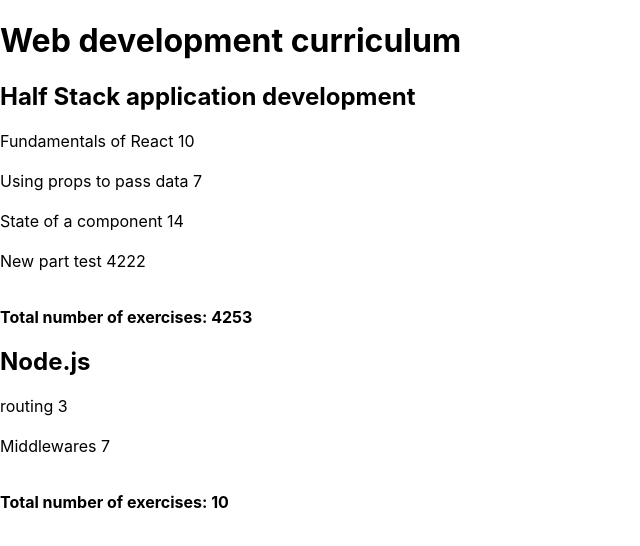
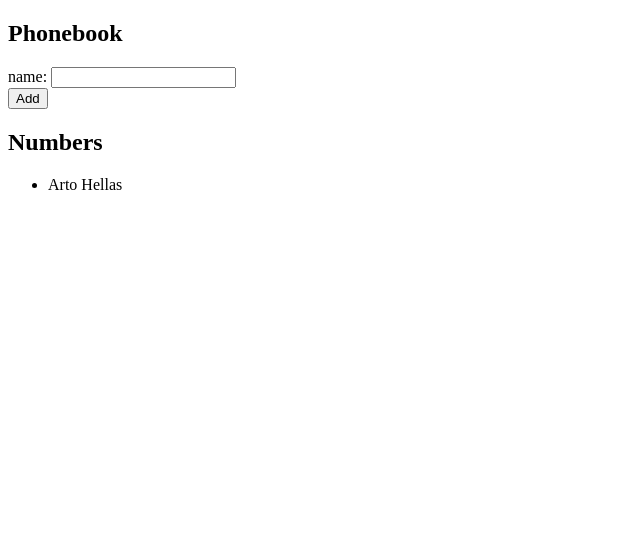
Before and after one commit to oliverhertzberg/Osa2, a React (Create React App) app: page / in a window 1280 px wide. Shown: the top 546 px of the page, without its empty margins (0-640 px from the left). Built offline with nearby package versions, Linux system fonts and the light colour scheme.

Commit message:
tehtävä2.6

```diff
--- a/src/App.js
+++ b/src/App.js
@@ -1,65 +1,44 @@
-import Course from "./components/Course"
-import './index.css';
-import DOMpurify from 'dompurify';
-
+import {useState} from 'react'
 
 const App = () => {
-  const courses = [
-  {
-    id: 1,
-    name: 'Half Stack application development',
-    parts: [
-    {
-      name: 'Fundamentals of React',
-      exercises: 10,
-      id: 1
-    },
-    {
-      name: 'Using props to pass data',
-      exercises: 7,
-      id: 2
-    },
-    {
-      name: 'State of a component',
-      exercises: 14,
-      id: 3
-    },
-    {
-      name: 'New part test',
-      exercises: 4222,
-      id: 4
+  const [persons, setPersons] = useState([{
+    name: 'Arto Hellas',
+  }])
+  const [newName, setNewName] = useState('')
+
+  const handleNameChange = (e) => {
+    console.log(e.target.value)
+    setNewName(e.target.value)
+  }
+
+  const addName = (e) => {
+    console.log('button clicked')
+    e.preventDefault()
+    const nameObject = {
+      name: newName,
     }
-  ]
-},
-{
-  name: 'Node.js',
-  id: 2,
-  parts: [
-    {
-      name: 'routing',
-      exercises: 3,
-      id: 1
-    },
-    {
-      name: 'Middlewares',
-      exercises: 7,
-      id: 2
-    }
-  ]
-}
-  ]
-  console.log("courses:", courses[0].name)
+    setPersons(persons.concat(nameObject))
+    setNewName('')
+  }
+
   return (
-   <div>
-    <h1>Web development curriculum</h1>
-    <Course course={courses[0].name} partsNameExe={courses[0].parts}/>
-    <Course course={courses[1].name} partsNameExe={courses[1].parts}/>
-  </div>
+    <div>
+      <h2>Phonebook</h2>
+      <form onSubmit={addName}>
+        <div>
+          name: <input value={newName} onChange={handleNameChange} />
+        </div>
+        <div>
+          <button type='submit' onClick={addName}>Add</button>
+        </div>
+      </form>
+      <h2>Numbers</h2>
+      <ul>
+        {persons.map(person => <li key={person.name}>{person.name}</li>)}
+      </ul>
+    </div>
   )
-
-
 }
 
 
-
 export default App
--- a/src/index.js
+++ b/src/index.js
@@ -1,4 +1,4 @@
-import React from 'react'
+import react from 'react'
 import ReactDOM from 'react-dom/client'
 
 import App from './App'
```
